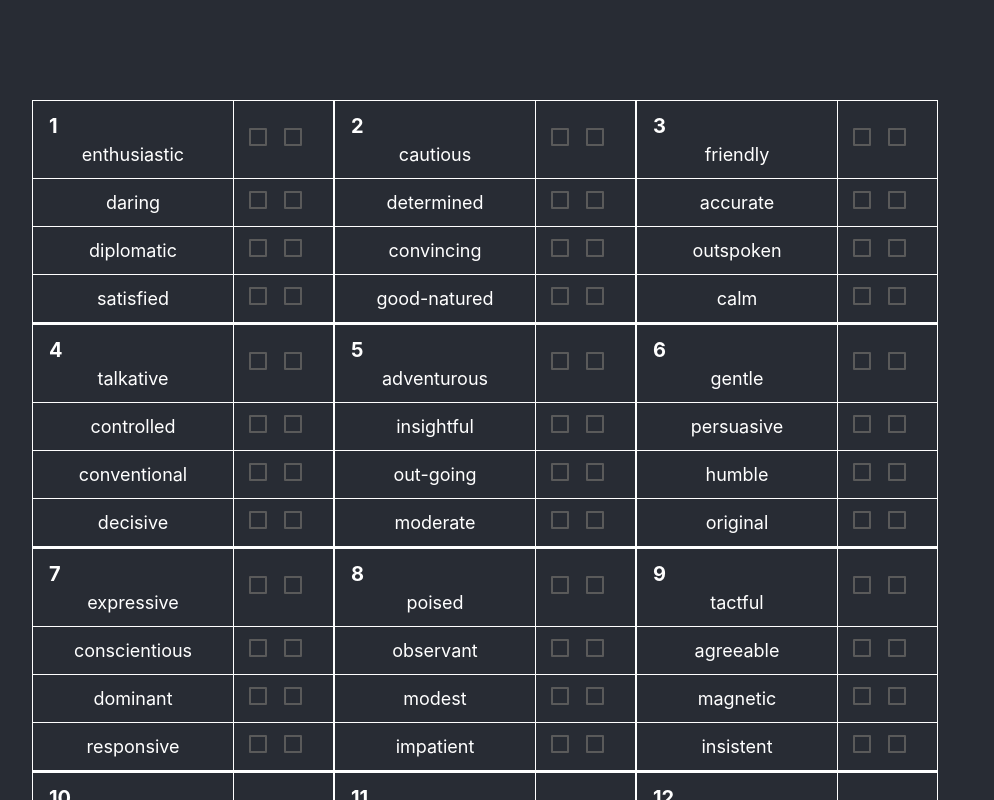
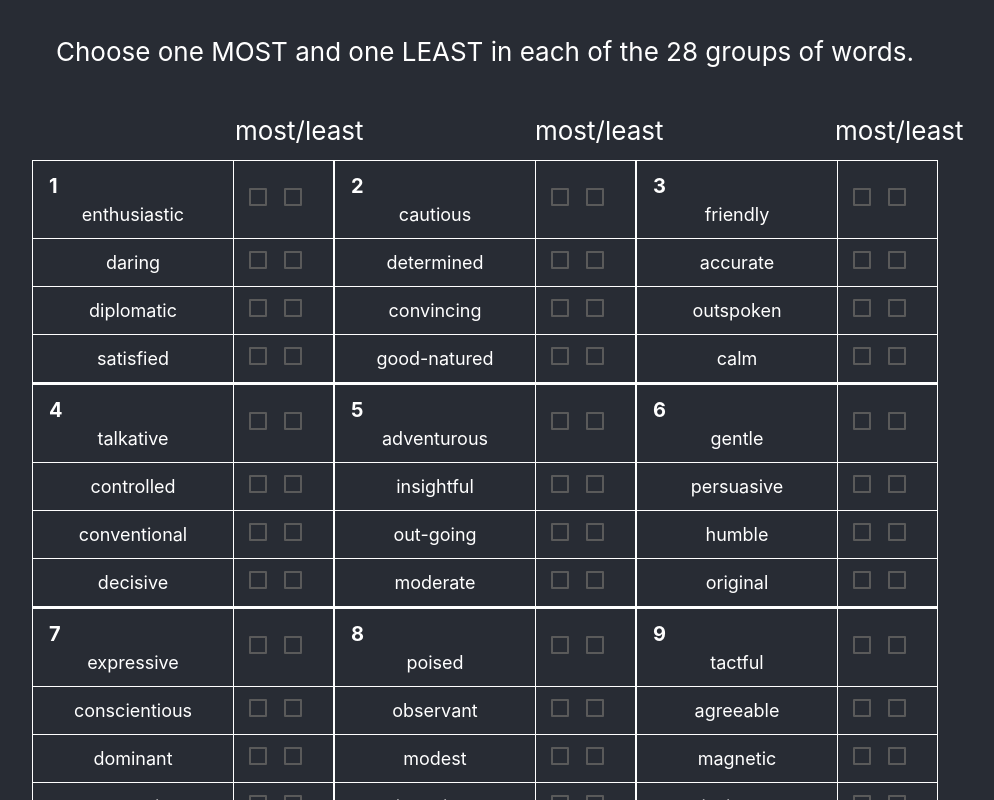
Before and after one commit to riyaz942/PsychometricTest, a React app: page / in a window 1280 px wide. Shown: the top 800 px of the page, without its empty margins (155-1149 px from the left). Built offline with nearby package versions, Linux system fonts and the light colour scheme.

Commit message:
added header and title in table js

```diff
--- a/src/components/table/table.js
+++ b/src/components/table/table.js
@@ -1,34 +1,45 @@
-import React, { Component } from 'react';
-import Section from '../section/section';
-import styles from './table.module.scss';
-import questions from '../../questions.json';
-import map from 'lodash/map';
+import React, { Component, Fragment } from "react";
+import Section from "../section/section";
+import styles from "./table.module.scss";
+import questions from "../../questions.json";
+import map from "lodash/map";
 
 export default class Table extends Component {
   constructor(props) {
-    super(props)
+    super(props);
 
     this.state = {
       keys: Object.keys(questions)
-    }
+    };
   }
 
   render() {
-    const {keys} = this.state;
+    const { keys } = this.state;
 
     return (
-      <div className={styles.table_container}>
-        {
-          map(keys, (key)=> {
-            return (
-              <Section
-                sectionId={key}
-                sectionData={questions[key]}
-              />
-            );
-          })
-        }
-      </div>
+      <Fragment>
+        <div
+          style={{
+            marginTop: 32
+          }}
+        >
+          Choose one MOST and one LEAST in each of the 28 groups of words.
+        </div>
+        <div className={styles.table_header_container}>
+          {map([0, 1, 2], value =>
+            <div className={`${styles.header_part_container} part_${value}`}>
+              <div className={styles.header_title_container} />
+              <div className={styles.header_value_container}>most/least</div>
+            </div>
+          )}
+        </div>
+
+        <div className={styles.table_container}>
+          {map(keys, key => {
+            return <Section sectionId={key} sectionData={questions[key]} />;
+          })}
+        </div>
+      </Fragment>
     );
   }
 }
--- a/src/components/table/table.module.scss
+++ b/src/components/table/table.module.scss
@@ -1,6 +1,44 @@
+:global {
+  @media (max-width: 1120px) {
+    .part_1 {
+      display: none !important;
+    }
+  }
+
+  @media (max-width: 818px) {
+    .part_1 {
+      display: none !important;
+    }
+
+    .part_2 {
+      display: none !important;
+    }
+  }
+}
+
+.table_header_container {
+  display: flex;
+  margin-top: 40px;
+  margin-bottom: 10px;
+
+  .header_part_container {
+    display: flex;
+
+    .header_title_container {
+      min-width: 200px;
+    }
+
+    .header_value_container {
+      max-width: 100px;
+      width: 100px;
+    }
+  }
+}
+
 .table_container {
   display: flex;
-  padding: 100px 100px;
+  max-width: 1248px;
+  padding: 0px 100px 100px;
   align-items: center;
   justify-content: center;
   flex-wrap: wrap;
```
